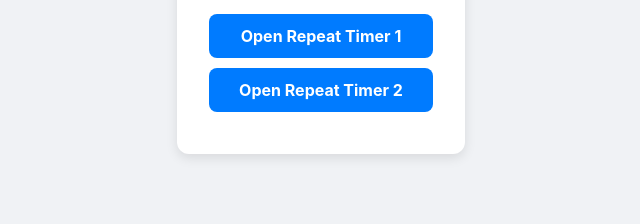
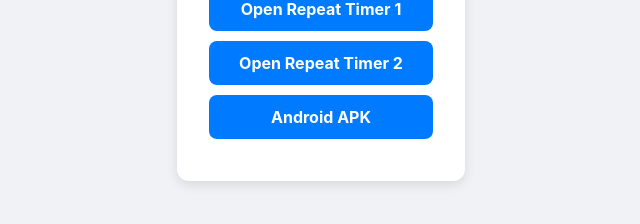
Before and after one commit to vms2020/repeattimer, a plain HTML site: page docs/index.html in a window 1280 px wide. Shown: the part 374-598 px from the top of the page, without its empty margins (319-959 px from the left). Drawn offline with Linux system fonts and the light colour scheme.

Commit message:
Link to apk.

```diff
--- a/docs/index.html
+++ b/docs/index.html
@@ -47,6 +47,7 @@
     <!-- These links must match your filenames exactly -->
     <a href="repeattimer.html" class="link-card">Open Repeat Timer 1</a>
     <a href="repeattimer2.html" class="link-card">Open Repeat Timer 2</a>
+    <a href="https://github.com/vms2020/repeattimer/releases/tag/v0.0.2-alpha" class="link-card">Android APK</a>
 </div>
 
 </body>
```
